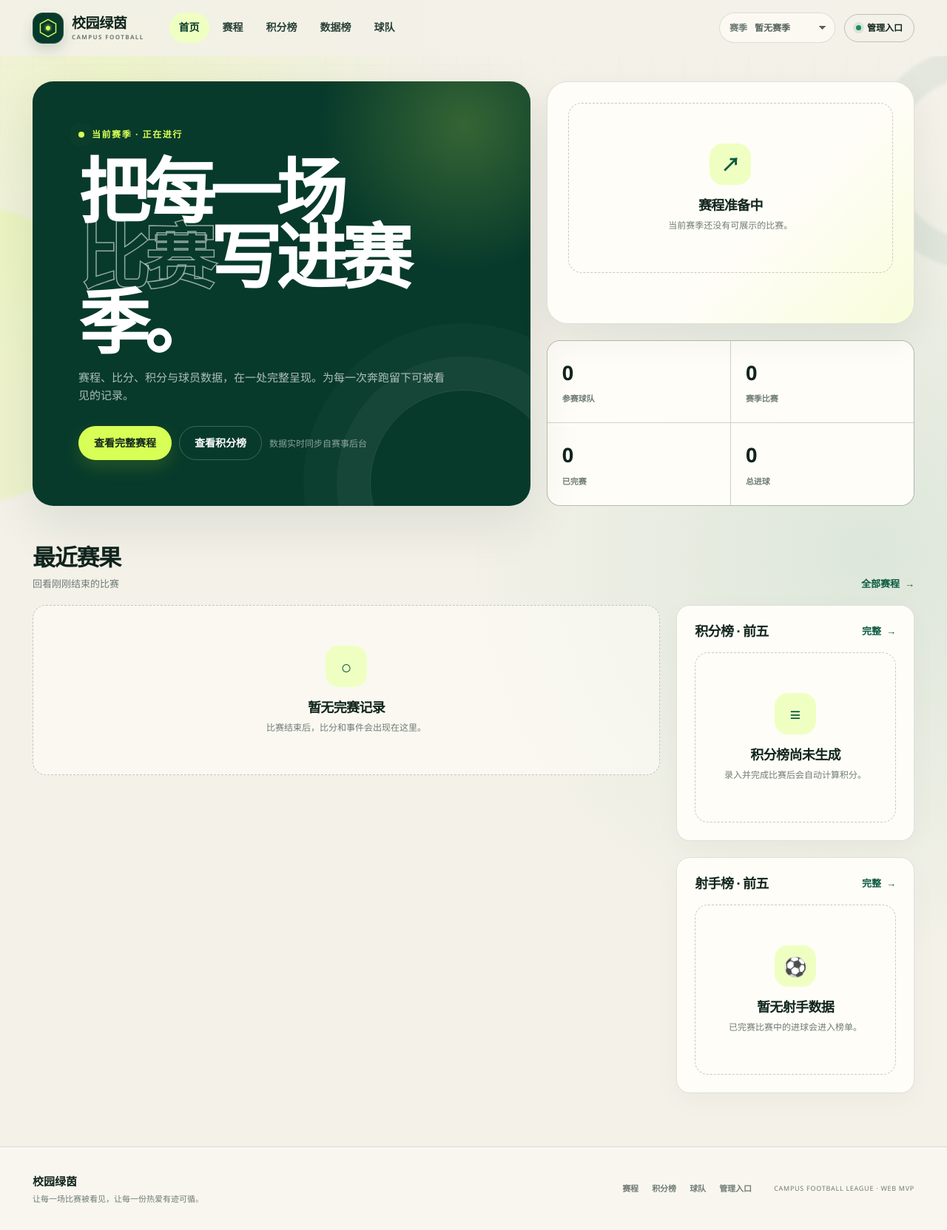
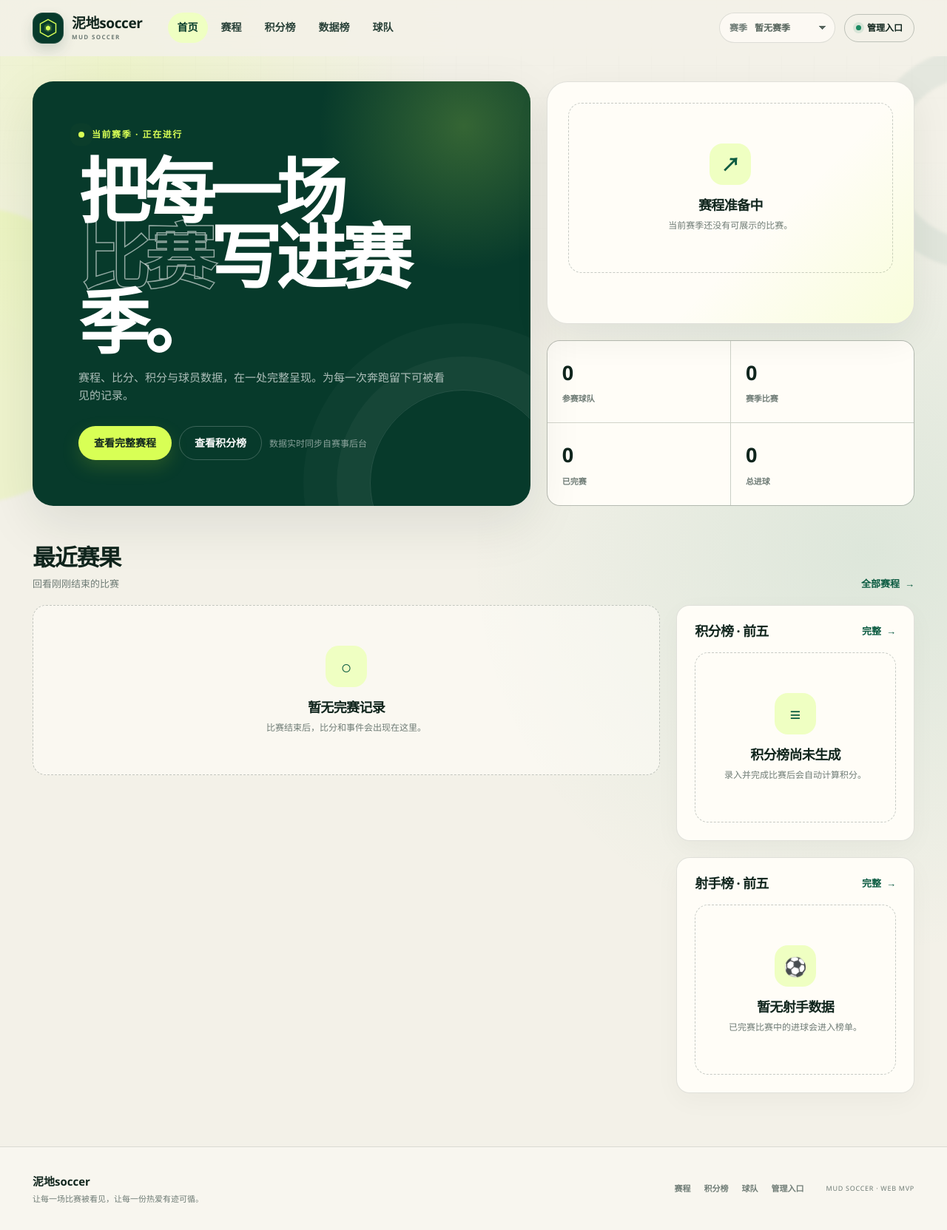
Before and after one commit to ypeachee/wechat-campus-football-builder, a Spring Boot app: page / in a window 1280 px wide. Shown: the whole page at 74% size. Run offline with Spring Boot 4, Linux system fonts and the light colour scheme; data that the repository does not hold is empty; some of the project's set-up classes (security, data sources, template engines, error pages and the like) are left out, and stand-ins take their place.

Commit message:
chore: brand web app as mud soccer

```diff
--- a/src/main/resources/static/assets/app.js
+++ b/src/main/resources/static/assets/app.js
@@ -255,7 +255,7 @@ function sectionHead(title, subtitle, link = "") {
 }
 
 function setTitle(title) {
-  document.title = `${title} | 校园绿茵`;
+  document.title = `${title} | 泥地soccer`;
 }
 
 window.addEventListener("scroll", () => {
--- a/src/main/resources/static/index.html
+++ b/src/main/resources/static/index.html
@@ -5,9 +5,9 @@
   <meta name="viewport" content="width=device-width, initial-scale=1.0, viewport-fit=cover">
   <meta name="theme-color" content="#0b3d2e">
   <meta name="description" content="校园足球联赛官方网站：赛程、积分榜、球队球员资料与数据榜单。">
-  <title>校园绿茵 | Campus Football</title>
+  <title>泥地soccer | Mud Soccer</title>
   <link rel="icon" href="/favicon.svg" type="image/svg+xml">
-  <link rel="stylesheet" href="/assets/styles.css?v=20261105-m2fix">
+  <link rel="stylesheet" href="/assets/styles.css?v=20261105-muddy">
 </head>
 <body>
   <a class="skip-link" href="#app">跳到主要内容</a>
@@ -16,7 +16,7 @@
 
   <header class="site-header" id="site-header">
     <div class="header-inner">
-      <a class="brand" href="#/" aria-label="校园绿茵首页">
+      <a class="brand" href="#/" aria-label="泥地soccer首页">
         <span class="brand-mark" aria-hidden="true">
           <svg viewBox="0 0 48 48" role="img">
             <path d="M24 4 42 14v20L24 44 6 34V14L24 4Z" fill="none" stroke="currentColor" stroke-width="2.5"/>
@@ -25,8 +25,8 @@
           </svg>
         </span>
         <span class="brand-copy">
-          <strong>校园绿茵</strong>
-          <small>CAMPUS FOOTBALL</small>
+          <strong>泥地soccer</strong>
+          <small>MUD SOCCER</small>
         </span>
       </a>
 
@@ -66,7 +66,7 @@
   <footer class="site-footer">
     <div class="footer-inner">
       <div>
-        <strong>校园绿茵</strong>
+        <strong>泥地soccer</strong>
         <p>让每一场比赛被看见，让每一份热爱有迹可循。</p>
       </div>
       <div class="footer-links">
@@ -75,7 +75,7 @@
         <a href="#/teams">球队</a>
         <a href="#/login">管理入口</a>
       </div>
-      <span class="footer-meta">Campus Football League · Web MVP</span>
+      <span class="footer-meta">Mud Soccer · Web MVP</span>
     </div>
   </footer>
 
@@ -89,6 +89,6 @@
 
   <div class="toast" id="toast" role="status" aria-live="polite"></div>
   <noscript><div class="noscript">此网站需要启用 JavaScript 才能浏览赛事数据。</div></noscript>
-  <script type="module" src="/assets/app.js?v=20261105-m2fix"></script>
+  <script type="module" src="/assets/app.js?v=20261105-muddy"></script>
 </body>
 </html>
```
Also changed, not shown: README.md.
